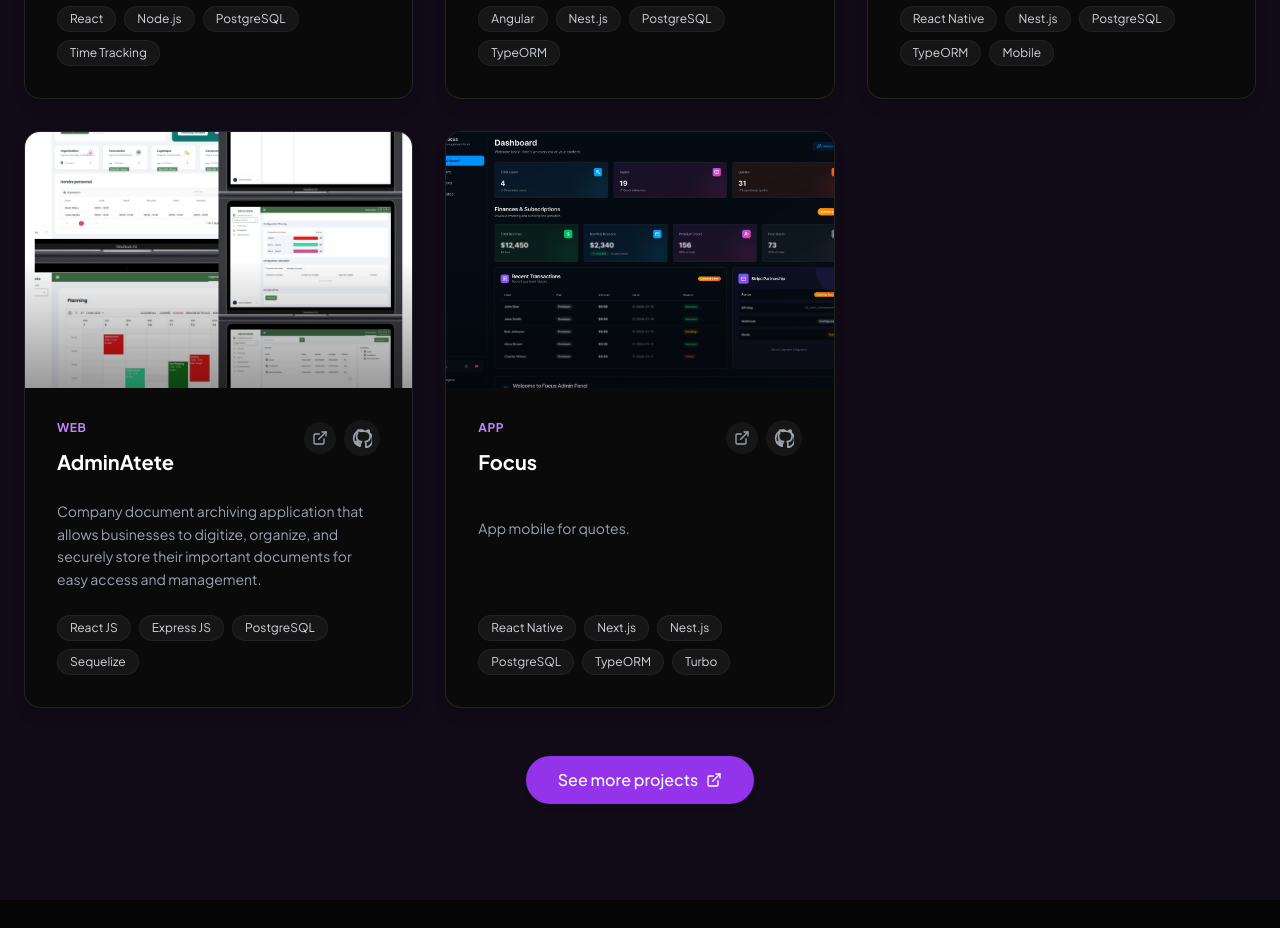
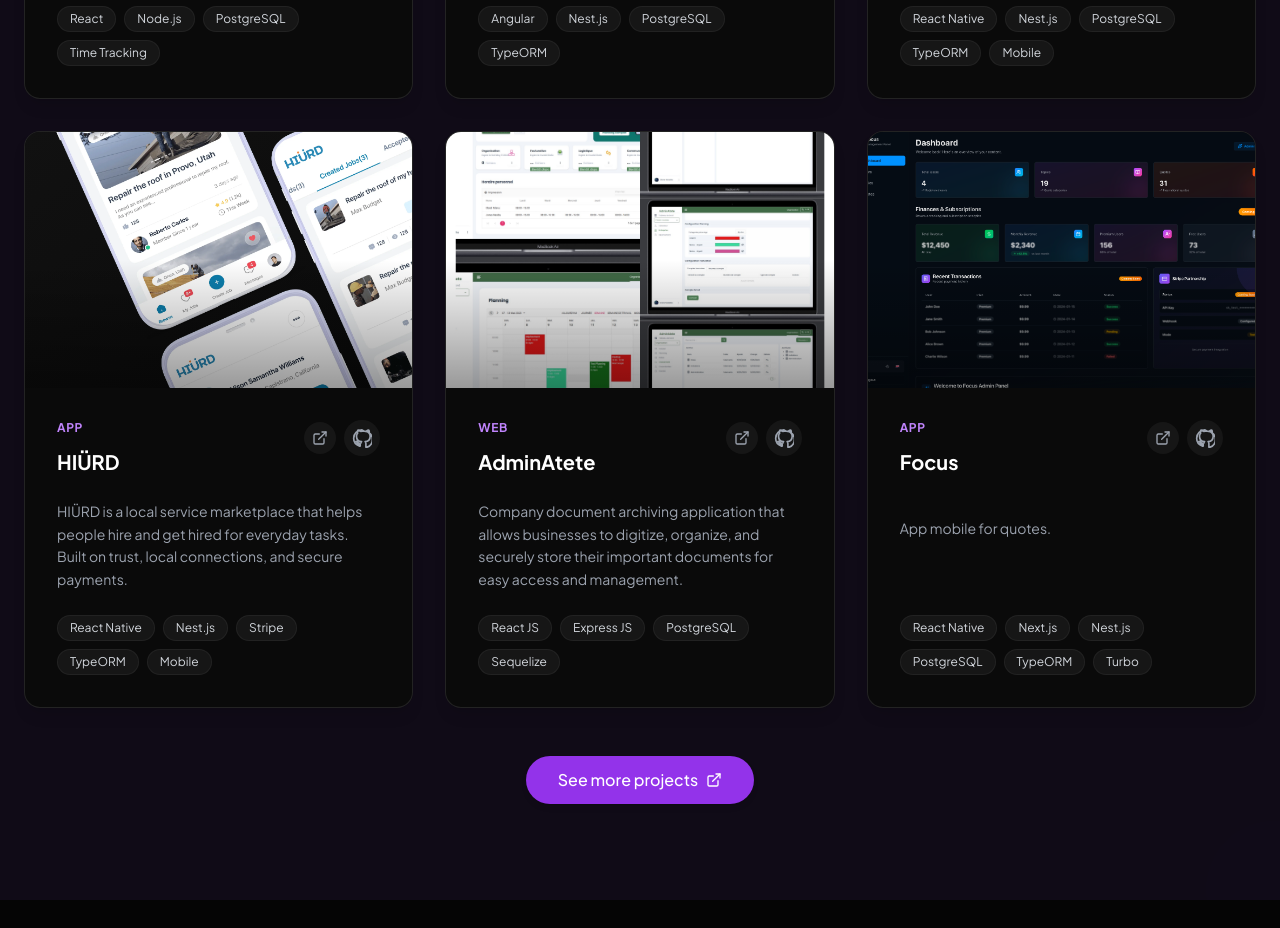
Before and after one commit to Cedric921/cedric-karungu, a Next.js app: page /en in a window 1280 px wide. Shown: the part 3660-4588 px from the top of the page. Built offline with nearby package versions, Linux system fonts and the light colour scheme.

Commit message:
feat: add project

```diff
--- a/src/constants/constants.tsx
+++ b/src/constants/constants.tsx
@@ -140,6 +140,16 @@
   },
   {
     id: 4,
+    title: 'HIÜRD',
+    description: 'HIÜRD is a local service marketplace that helps people hire and get hired for everyday tasks. Built on trust, local connections, and secure payments.',
+    category: 'App',
+    image: '/images/Projects/hiurd.webp',
+    link: 'https://hiurd.com/',
+    githubLink: 'https://github.com/HIURD',
+    tags: ['React Native', 'Nest.js', 'Stripe', 'TypeORM', 'Mobile']
+  },
+  {
+    id: 5,
     title: 'AdminAtete',
     description: 'Company document archiving application that allows businesses to digitize, organize, and securely store their important documents for easy access and management.',
     category: 'Web',
@@ -149,7 +159,7 @@
     tags: ['React JS', 'Express JS', 'PostgreSQL', 'Sequelize']
   },
   {
-    id: 5,
+    id: 6,
     title: 'Focus',
     description: ' App mobile for quotes.',
     category: 'App',
```
Also changed, not shown: public/images/Projects/hiurd.webp (added).
